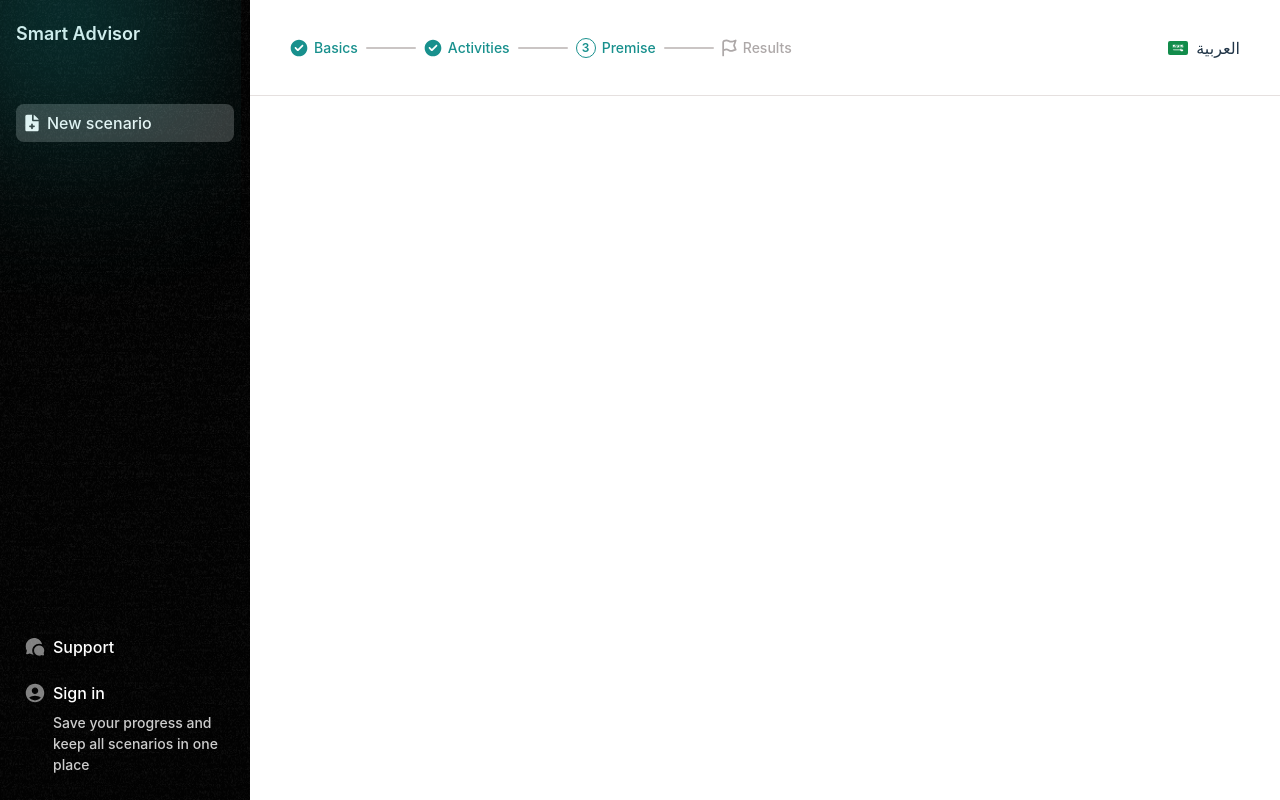
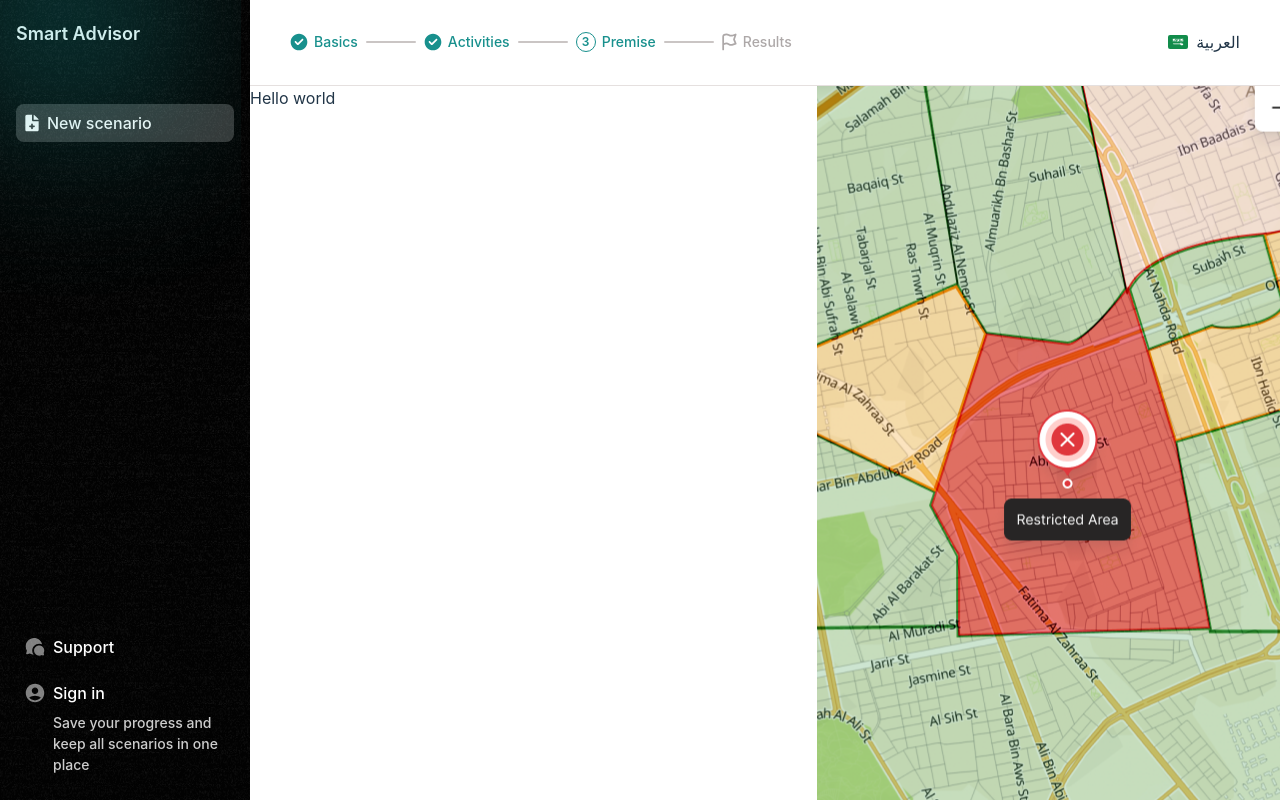
Before and after one commit to zemlyakov/vite-react-form, a React (Vite) app: page / in a window 1280 px wide. Built offline with nearby package versions, Linux system fonts and the light colour scheme.

Commit message:
Add mapview

```diff
--- a/src/App.jsx
+++ b/src/App.jsx
@@ -1,8 +1,15 @@
 import Layout from "./components/layout/Layout.jsx";
+
+import mapView from "./assets/map-view.png";
 
 function App() {
   return (
-    <Layout><div>Hello world</div></Layout>
+    <Layout>
+      <div>Hello world</div>
+      <div className="h-full" style={{
+        background: `url(${mapView}) repeat center center`
+      }}/>
+    </Layout>
   )
 }
 
--- a/src/components/layout/Header.jsx
+++ b/src/components/layout/Header.jsx
@@ -3,7 +3,7 @@ import LanguageSelector from "./LanguageSelector.jsx";
 
 export default function Header() {
   return (
-    <header className="w-screen h-24 pl-[290px] pr-10 flex justify-between items-center border-b border-b-[#E5E0DF]">
+    <header className="w-full h-24 px-10 flex justify-between items-center border-b border-b-[#E5E0DF]">
       <Stepper steps={["Basics", "Activities", "Premise", "Results"]} currentStep={2} />
       <LanguageSelector />
     </header>
--- a/src/components/layout/Layout.jsx
+++ b/src/components/layout/Layout.jsx
@@ -6,8 +6,13 @@ export default function Layout({ children }) {
   return (
     <main className="w-screen h-screen">
       <Sidebar/>
-      <Header />
-      {children}
+      <div className="w-full h-full flex flex-col pl-[250px]">
+        <Header />
+        <div className="h-full flex">
+          <div className="w-[55%]">{children[0]}</div>
+          <div className="w-[45%] h-full">{children[1]}</div>
+        </div>
+      </div>
     </main>
   );
 }
--- a/src/components/layout/Sidebar.jsx
+++ b/src/components/layout/Sidebar.jsx
@@ -4,9 +4,9 @@ import FileNew from "../icons/FileNew";
 import Blur from "../icons/Blur.jsx";
 import Contact from "../icons/Contact.jsx";
 import User from "../icons/User.jsx";
+import SidebarButtonAnnotation from "./SidebarButtonAnnotation.jsx";
 
 import noiseBgUrl from "../../assets/noise-fg.png";
-import SidebarButtonAnnotation from "./SidebarButtonAnnotation.jsx";
 
 export default function Sidebar() {
   return (
```
Also changed, not shown: src/assets/map-view.png (added).
